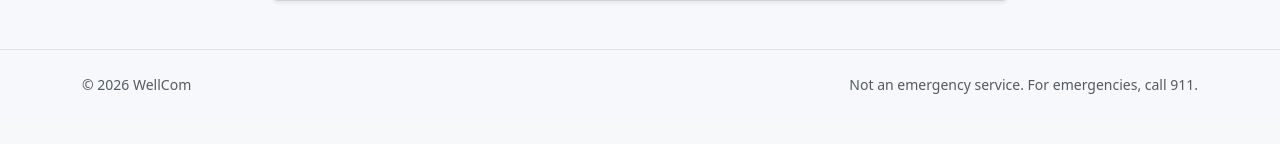
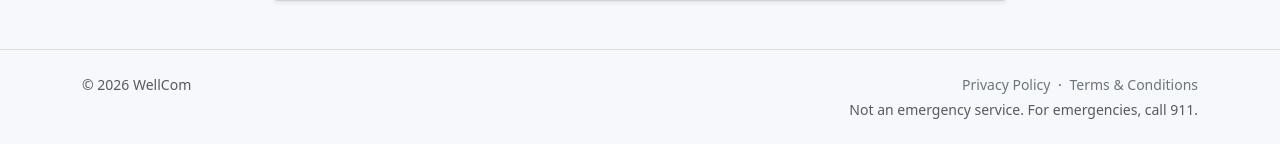
Before and after one commit to hxmiller/welllcom-site, a Flask app: page / in a window 1280 px wide. Shown: the part 895-1039 px from the top of the page. Before the commit the page ends 989 px from the top, so only its background shows below. Run offline with Flask 3, Linux system fonts and the light colour scheme.

Commit message:
Update base.html

```diff
--- a/templates/base.html
+++ b/templates/base.html
@@ -59,10 +59,18 @@
     </main>
 
     <footer class="border-top py-4">
-      <div class="container small text-muted d-flex flex-column flex-md-row gap-2 justify-content-between">
-        <div>© {{ current_year }} WellCom</div>
-        <div class="text-md-end">
-          Not an emergency service. For emergencies, call 911.
+      <div class="container small text-muted">
+        <div class="d-flex flex-column flex-md-row gap-2 justify-content-between align-items-start">
+          <div>© {{ current_year }} WellCom</div>
+
+          <div class="text-md-end">
+            <div class="mb-1">
+              <a href="{{ url_for('privacy') }}" class="link-secondary text-decoration-none">Privacy Policy</a>
+              <span class="mx-1">·</span>
+              <a href="{{ url_for('terms') }}" class="link-secondary text-decoration-none">Terms &amp; Conditions</a>
+            </div>
+            <div>Not an emergency service. For emergencies, call 911.</div>
+          </div>
         </div>
       </div>
     </footer>
```
